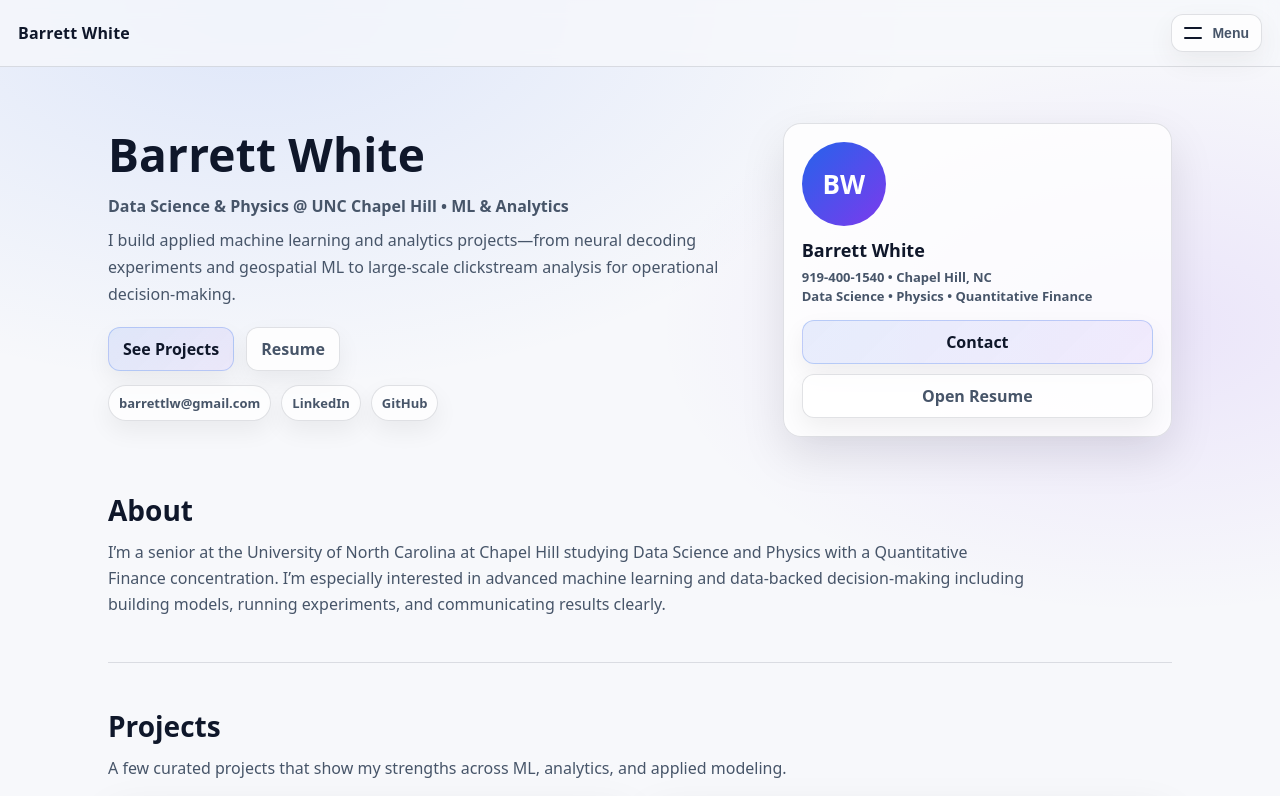
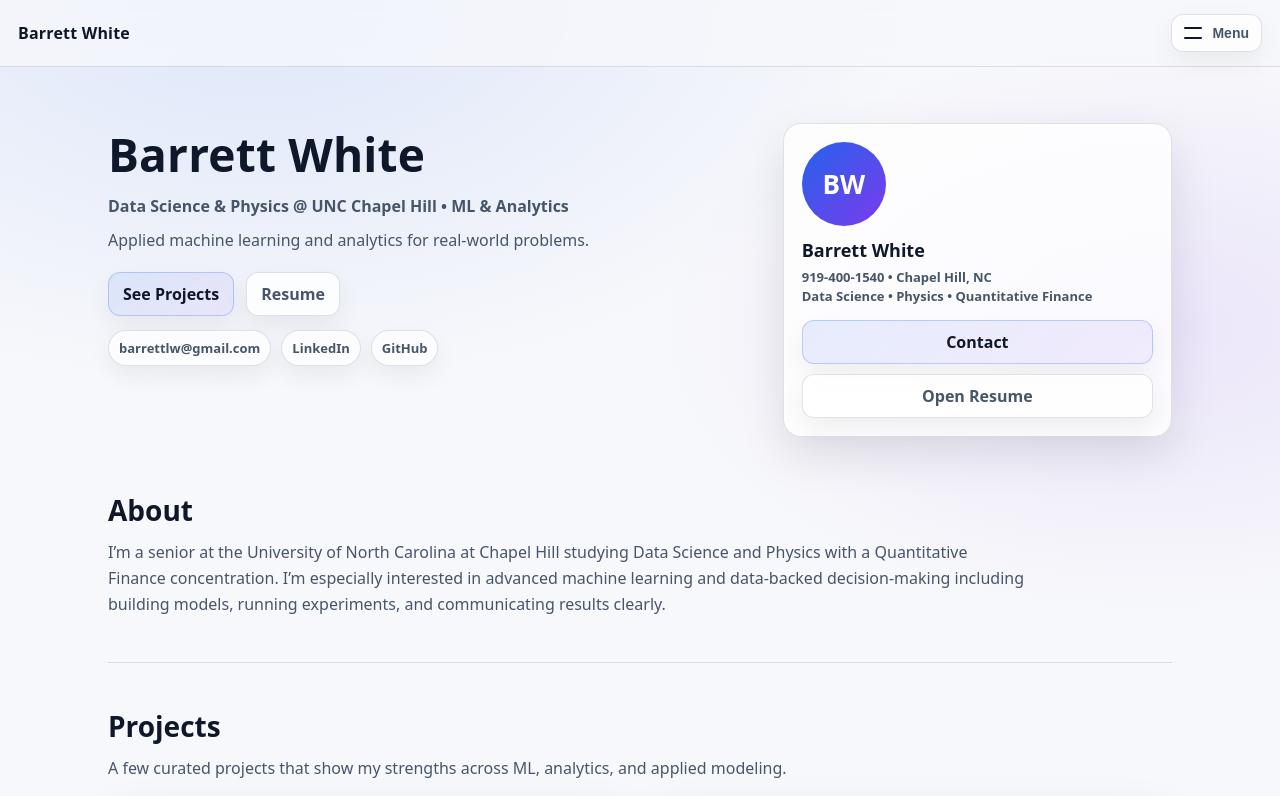
Before and after one commit to Barrett-White/portfolio, a plain HTML site: page index.html in a window 1280 px wide. Shown: the top 796 px of the page. Drawn offline with Linux system fonts and the light colour scheme; grey boxes are pictures that could not be loaded.

Commit message:
Revise summary in index.html
Shortened the summary of work experience.

```diff
--- a/index.html
+++ b/index.html
@@ -58,8 +58,7 @@
         <h1 class="hero__title">Barrett White</h1>
         <p class="hero__subtitle">Data Science & Physics @ UNC Chapel Hill • ML & Analytics</p>
         <p class="hero__summary">
-          I build applied machine learning and analytics projects—from neural decoding experiments and geospatial ML
-          to large-scale clickstream analysis for operational decision-making.
+          Applied machine learning and analytics for real-world problems.
         </p>
 
         <div class="hero__buttons">
```
